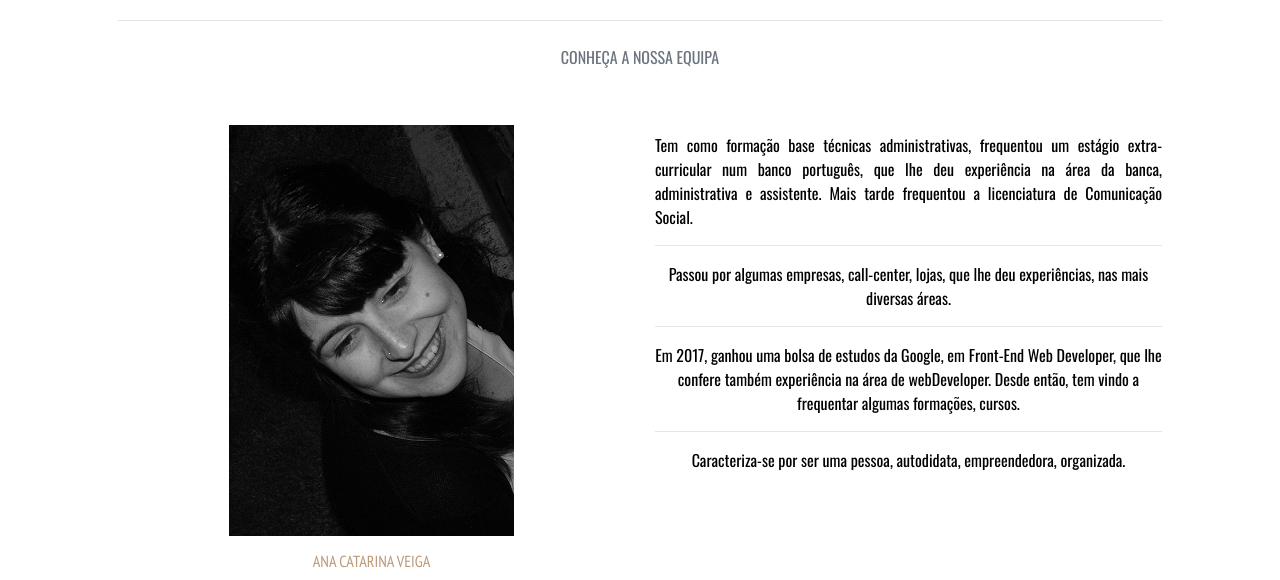
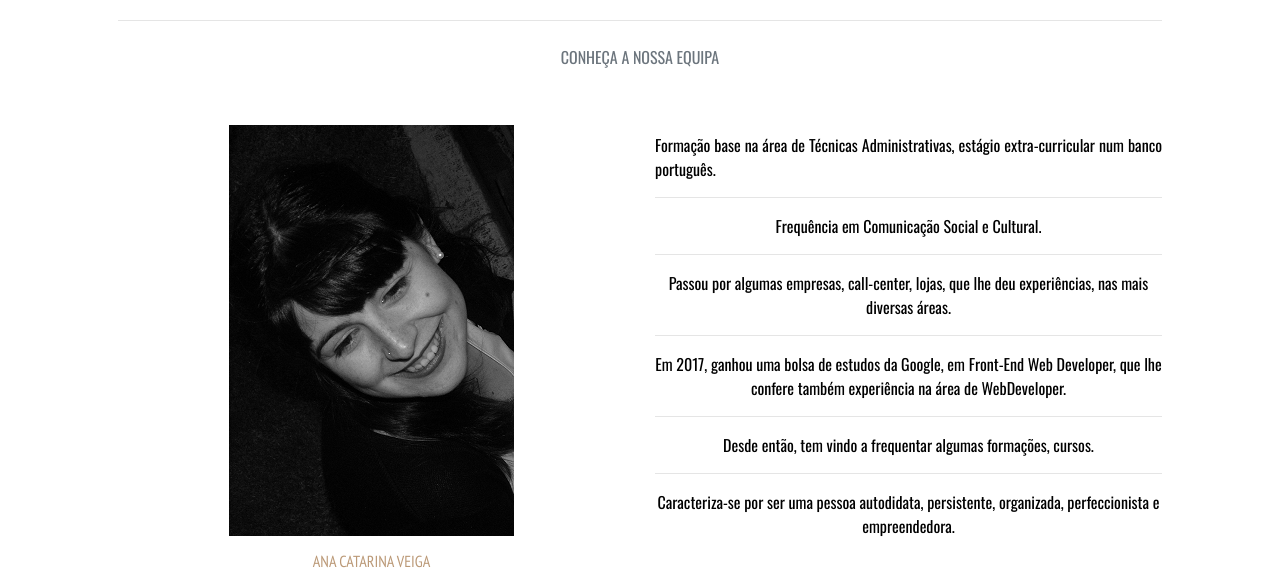
Before and after one commit to CatVeiga/av.assistentevirtual, a plain HTML site: page index.html in a window 1280 px wide. Shown: the part 780-1360 px from the top of the page. Drawn offline with nearby package versions, Linux system fonts and the light colour scheme.

Commit message:
change the about team

```diff
--- a/index.html
+++ b/index.html
@@ -131,15 +131,18 @@
                             </ul>
                     </div>
                     <div class="col-lg-6 mb-4">
-                            <p class="text-justify align-middle pt-2"> Tem como formação base técnicas administrativas, frequentou um estágio extra-curricular num banco
-                                português, que lhe deu experiência na área da banca, administrativa e assistente. Mais tarde frequentou a licenciatura de Comunicação Social.
+                            <p class="text-justify align-middle pt-2">
+                                Formação base na área de Técnicas Administrativas, estágio extra-curricular num banco português.
+                                <hr>
+                                Frequência em Comunicação Social e Cultural.
                                 <hr>
                                 Passou por algumas empresas, call-center, lojas, que lhe deu experiências, nas mais diversas áreas.
                                 <hr>
-                                Em 2017, ganhou uma bolsa de estudos da Google, em Front-End Web Developer, que lhe confere também experiência na área de webDeveloper. Desde então,
-                                tem vindo a frequentar algumas formações, cursos.
+                                Em 2017, ganhou uma bolsa de estudos da Google, em Front-End Web Developer, que lhe confere também experiência na área de WebDeveloper.
                                 <hr>
-                                Caracteriza-se por ser uma pessoa, autodidata, empreendedora, organizada.
+                                Desde então, tem vindo a frequentar algumas formações, cursos.
+                                <hr>
+                                Caracteriza-se por ser uma pessoa autodidata, persistente, organizada, perfeccionista e empreendedora.
                             </p>
                     </div>
                 </div>
```
